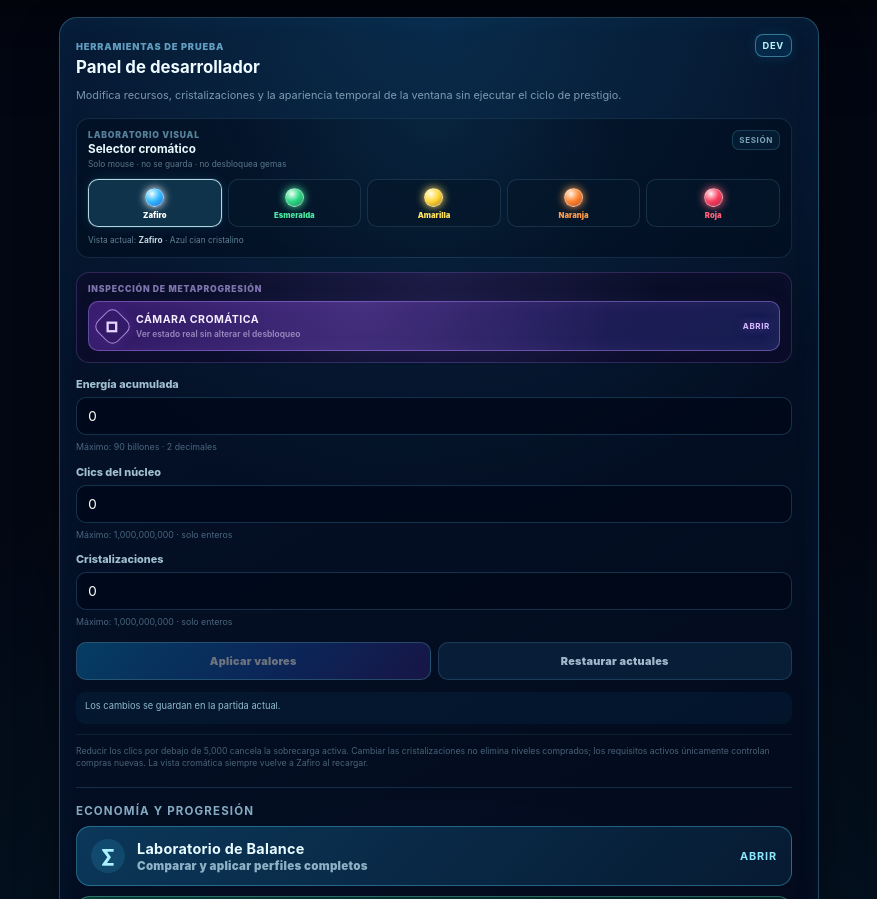
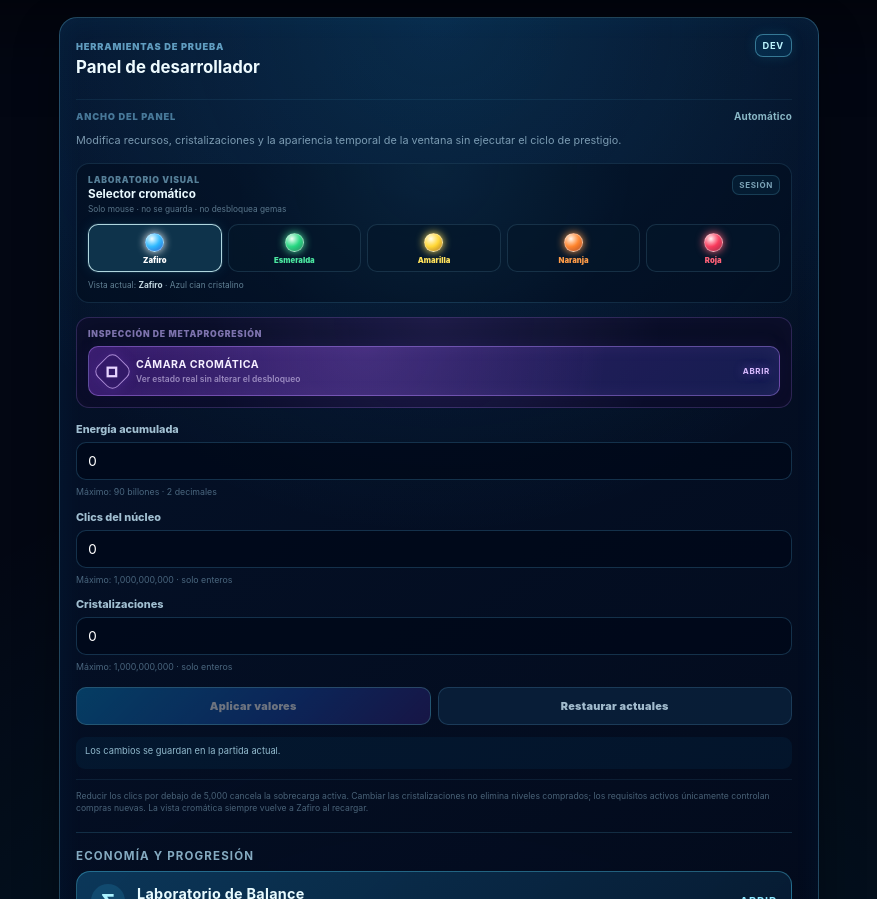
Before and after one commit to xArtXtrAx/incremental-game-A, a React (Vite) app: page / in a window 1280 px wide. Shown: the part 1192-2091 px from the top of the page, without its empty margins (201-1078 px from the left). Built offline with nearby package versions, Linux system fonts and the light colour scheme.

Commit message:
Integra el controlador de anchura del Panel DEV

```diff
--- a/src/main.tsx
+++ b/src/main.tsx
@@ -13,6 +13,7 @@ import { DeveloperComparativeExperimentSystem } from './DeveloperComparativeExpe
 import { DeveloperControlCenterSystem } from './DeveloperControlCenterSystem'
 import './DeveloperControlCompatibility.css'
 import './DeveloperPanelWorkspace.css'
+import { DeveloperPanelWidthSystem } from './DeveloperPanelWidthSystem'
 import { DeveloperToolLaunchBridge } from './DeveloperToolLaunchBridge'
 import { GamepadController } from './GamepadController'
 import { GamepadEventHaptics } from './GamepadEventHaptics'
@@ -48,6 +49,7 @@ createRoot(document.getElementById('root')!).render(
     <DeveloperControlCenterSystem />
     <DeveloperComparativeExperimentSystem />
     <MathematicalTemplateSystem />
+    <DeveloperPanelWidthSystem />
     <DeveloperToolLaunchBridge />
     <GamepadController />
     <ChromaticGamepadBridge />
```
